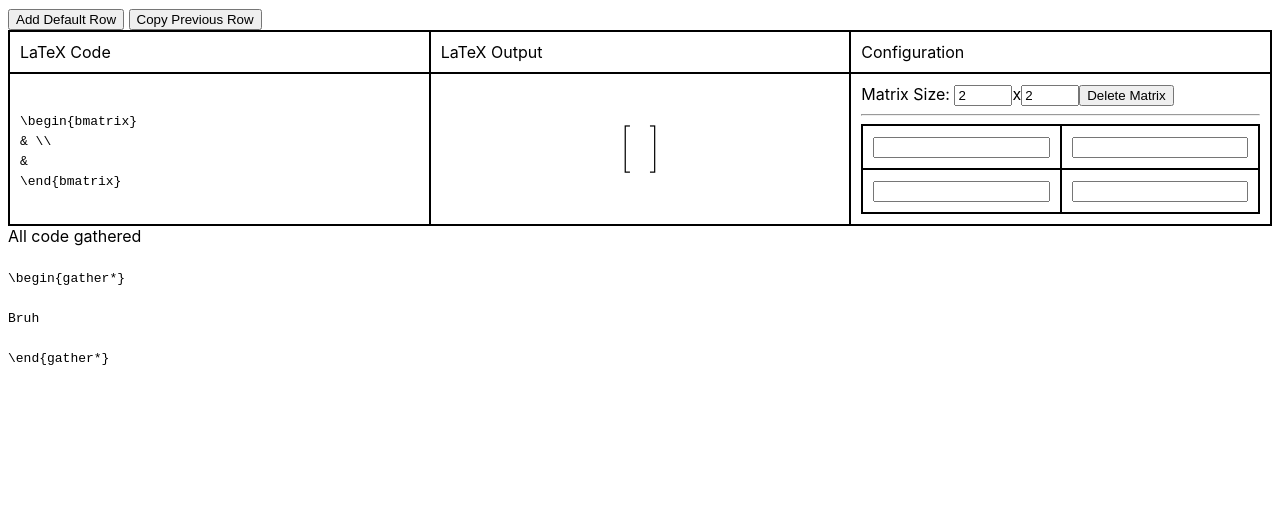
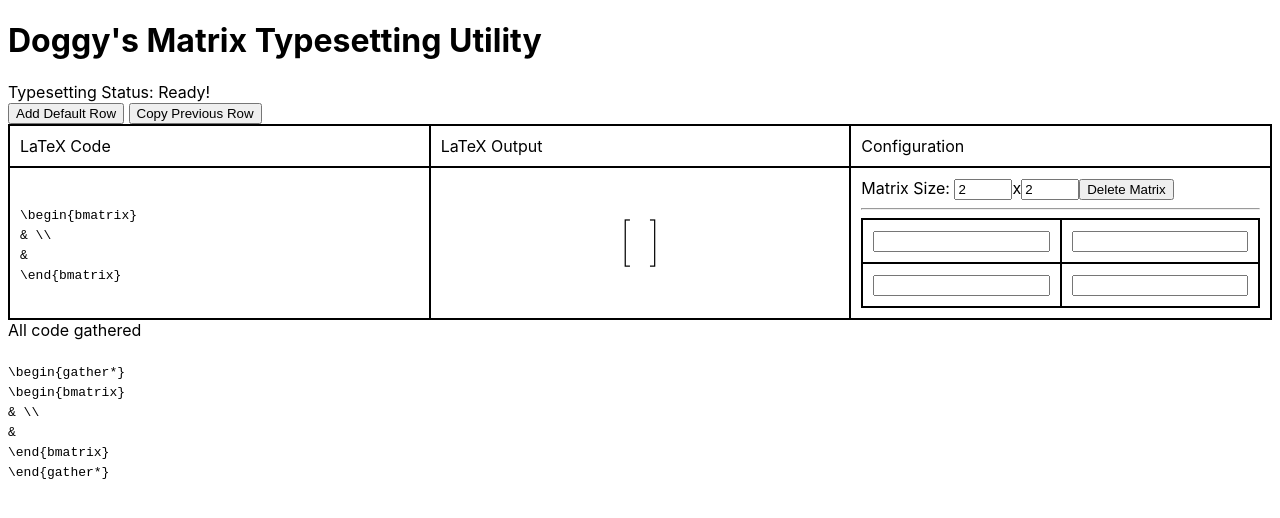
Before and after one commit to DoggySazHi/LaTeX-Helpers, a plain HTML site: page index.html in a window 1280 px wide. Both pictures are taken after a click on the button "Add Default Row". Drawn offline with nearby package versions, Linux system fonts and the light colour scheme.

Commit message:
Update timer to hang the browser less often.

```diff
--- a/index.html
+++ b/index.html
@@ -6,8 +6,12 @@
     <link href="main.css" rel="stylesheet"/>
 </head>
 <body>
-    <button id="addRow">Add Default Row</button>
-    <button id="copyRow">Copy Previous Row</button>
+    <h1>Doggy's Matrix Typesetting Utility</h1>
+    <div>Typesetting Status: <span id="timer">Ready!</span></div>
+    <div>
+        <button id="addRow">Add Default Row</button>
+        <button id="copyRow">Copy Previous Row</button>
+    </div>
     <table>
         <thead>
             <tr>
@@ -27,7 +31,7 @@
                 \begin{gather*}
             </code>
             <code id="final">
-                Bruh
+
             </code>
             <code>
                 \end{gather*}
--- a/main.js
+++ b/main.js
@@ -1,4 +1,7 @@
 "use strict";
+
+let typesetting = false;
+let typesetTimer = -1;
 
 onInit();
 
@@ -11,6 +14,31 @@ function onInit() {
         e.preventDefault();
         copyRow();
     });
+    setInterval(perSecond, 1000);
+}
+
+function triggerTypeset() {
+    if (!typesetting)
+        typesetTimer = 2;
+}
+
+async function perSecond() {
+    let timerOutput = document.getElementById("timer");
+    if (typesetTimer >= 0) {
+        if (typesetTimer > 0) {
+            timerOutput.innerHTML = "Waiting for changes to stop... (" + typesetTimer + " second" + (typesetTimer === 1 ? ")" : "s)");
+            console.log(typesetTimer);
+        }
+        --typesetTimer;
+    }
+
+    if (typesetTimer === 0) {
+        timerOutput.innerText = "Typesetting...";
+        typesetting = true;
+        await MathJax.typesetPromise();
+        timerOutput.innerText = "Ready!";
+        typesetting = false;
+    }
 }
 
 function tryParseInt(i) {
@@ -50,7 +78,7 @@ function updateLatex(row) {
     codeOutput.innerText = latex;
     latexOutput.innerText = latex;
 
-    MathJax.typeset();
+    triggerTypeset();
 
     updateOutput();
 }
@@ -79,7 +107,7 @@ function matrixToTable(matrix) {
             input.type = "text";
             if (matrix[i][j] != null)
                 input.value = matrix[i][j];
-            input.addEventListener("change", (e) => {
+            input.addEventListener("input", (e) => {
                 e.preventDefault();
                 // This is ugly.
                 updateLatex(row.parentElement.parentElement.parentElement);
@@ -144,11 +172,11 @@ function defaultRow() {
         row.parentElement.removeChild(row);
     });
 
-    rowCount.addEventListener("change", (e) => {
+    rowCount.addEventListener("input", (e) => {
         e.preventDefault();
         resizeMatrix(row);
     });
-    colCount.addEventListener("change", (e) => {
+    colCount.addEventListener("input", (e) => {
         e.preventDefault();
         resizeMatrix(row);
     });
@@ -180,9 +208,10 @@ function defaultRow() {
 
 function addRow() {
     let tableBody = document.querySelector("tbody");
-    tableBody.append(defaultRow());
+    let row = defaultRow();
+    tableBody.append(row);
 
-    MathJax.typeset();
+    updateLatex(row);
 }
 
 function copyRow() {
@@ -191,12 +220,12 @@ function copyRow() {
     if (previous != null) {
         let clone = previous.cloneNode(true);
         // Rebind matrix edits.
-        [...clone.querySelectorAll("input[type=text]")].forEach(o => o.addEventListener("change", (e) => {
+        [...clone.querySelectorAll("input[type=text]")].forEach(o => o.addEventListener("input", (e) => {
             e.preventDefault();
             updateLatex(clone);
         }));
         // Rebind matrix size
-        [...clone.querySelectorAll("label > input[type=number]")].forEach(o => o.addEventListener("change", (e) => {
+        [...clone.querySelectorAll("label > input[type=number]")].forEach(o => o.addEventListener("input", (e) => {
             e.preventDefault();
             resizeMatrix(clone);
         }));
@@ -206,8 +235,9 @@ function copyRow() {
             clone.parentElement.removeChild(clone);
         });
         tableBody.append(clone);
+
+        updateLatex(clone);
     } else {
         alert("No rows found!");
     }
-    MathJax.typeset();
 }
```
